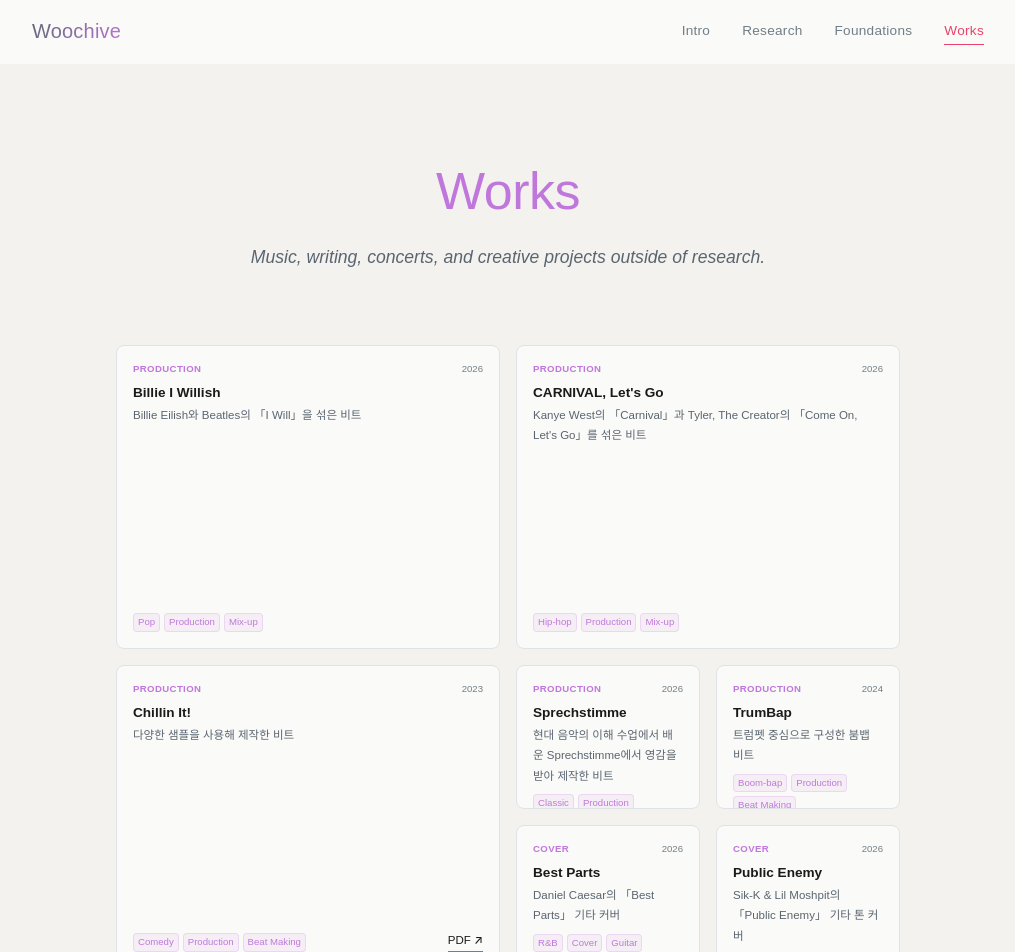
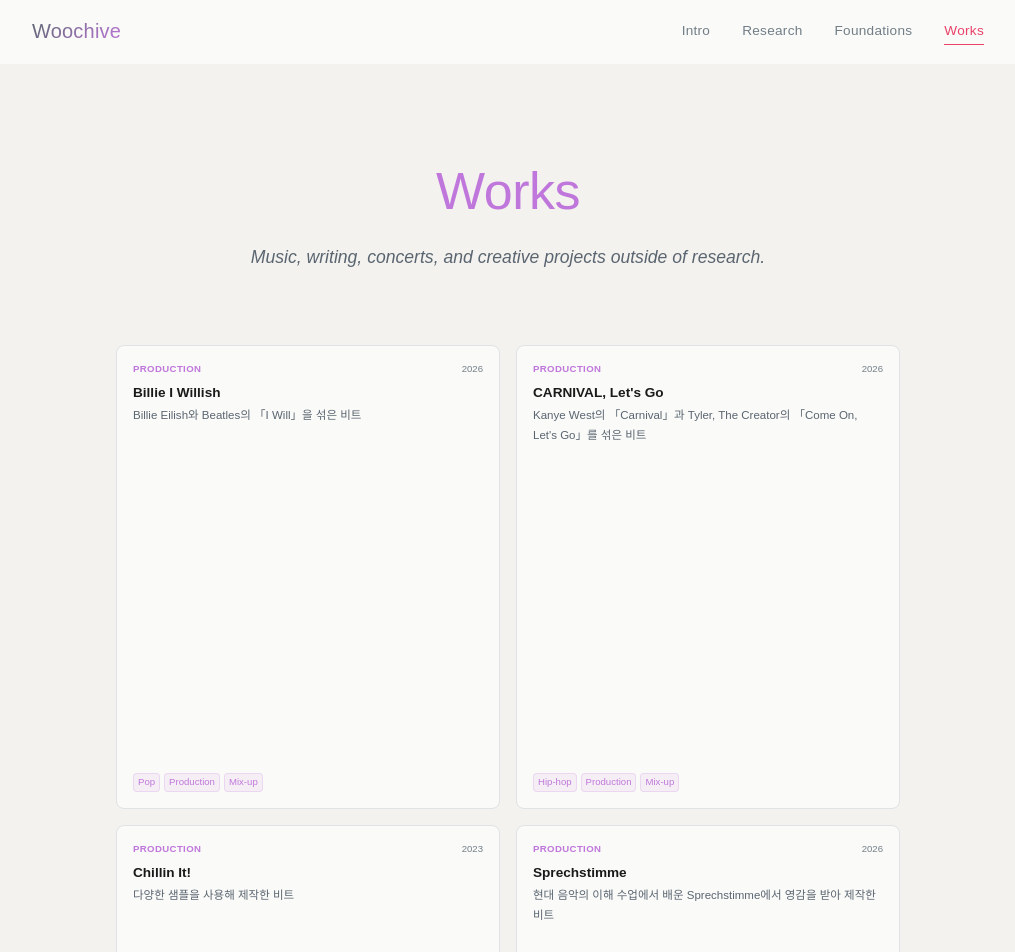
Before and after one commit to sonluos/woochive, a React (Vite) app: page /works in a window 1280 px wide. Shown: the top 952 px of the page, without its empty margins (132-1147 px from the left). Built offline with nearby package versions, Linux system fonts and the light colour scheme.

Commit message:
style: PRODUCTION cards biggest (2x3), others unchanged

```diff
--- a/src/pages/Works.css
+++ b/src/pages/Works.css
@@ -45,11 +45,11 @@
 }
 
 /* Tangram piece positions — 15 pieces in 4x7 grid */
-.works__piece--0  { grid-column: span 2; grid-row: span 2; }  /* Billie — big */
-.works__piece--1  { grid-column: span 2; grid-row: span 2; }  /* CARNIVAL — big */
-.works__piece--2  { grid-column: span 2; grid-row: span 2; }  /* Chillin It — big */
-.works__piece--3  { grid-column: span 1; grid-row: span 1; }  /* Sprechstimme — min */
-.works__piece--4  { grid-column: span 1; grid-row: span 1; }  /* TrumBap — min */
+.works__piece--0  { grid-column: span 2; grid-row: span 3; }  /* Billie — PRODUCTION biggest */
+.works__piece--1  { grid-column: span 2; grid-row: span 3; }  /* CARNIVAL — PRODUCTION biggest */
+.works__piece--2  { grid-column: span 2; grid-row: span 3; }  /* Chillin It — PRODUCTION biggest */
+.works__piece--3  { grid-column: span 2; grid-row: span 3; }  /* Sprechstimme — PRODUCTION biggest */
+.works__piece--4  { grid-column: span 2; grid-row: span 3; }  /* TrumBap — PRODUCTION biggest */
 .works__piece--5  { grid-column: span 1; grid-row: span 1; }  /* Best Parts — min */
 .works__piece--6  { grid-column: span 1; grid-row: span 1; }  /* Public Enemy — min */
 .works__piece--7  { grid-column: span 2; grid-row: span 1; }  /* Who Knows — wide */
```
